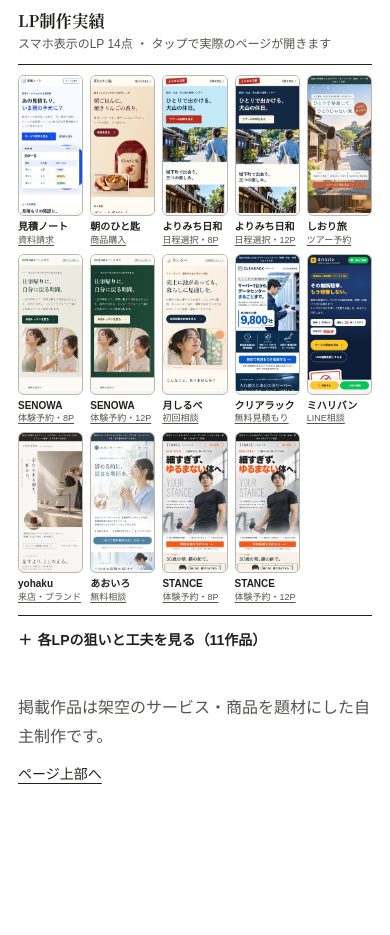
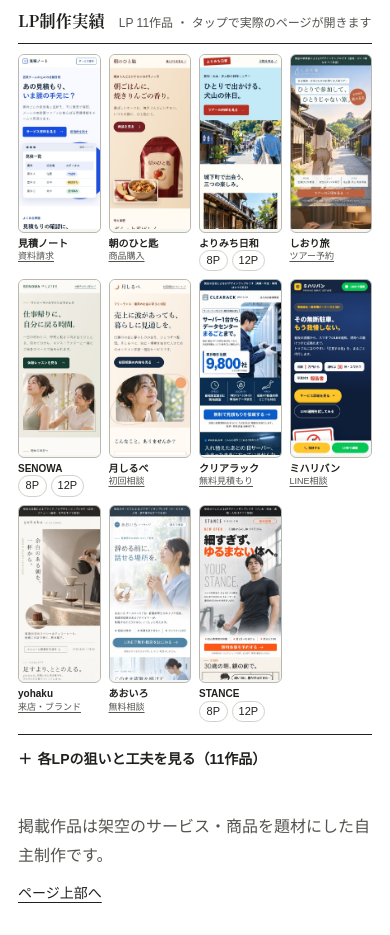
Before and after one commit to natsuki-nn/lp-portfolio, a plain HTML site: page index.html in a window 390 px wide. Before the commit the page ends 844 px from the top, so only its background shows below. Drawn offline with Linux system fonts and the light colour scheme.

Commit message:
Merge 8P/12P gallery cards into one card per work
Works with two versions (yorimichi, SENOWA, STANCE) now show one phone
view with 8P/12P links, so the gallery has 11 cards and returns to a
6-column PC / 4-column phone grid.

Co-Authored-By: Claude Opus 5.5 <noreply@anthropic.com>

```diff
--- a/index.html
+++ b/index.html
@@ -11,24 +11,21 @@
 <body>
   <header class="wrap masthead">
     <h1 class="wordmark"><a href="#top">LP制作実績</a></h1>
-    <p class="lead">スマホ表示のLP 14点<span aria-hidden="true"> ・ </span>タップで実際のページが開きます</p>
+    <p class="lead">LP 11作品<span aria-hidden="true"> ・ </span>タップで実際のページが開きます</p>
   </header>
   <main id="top" class="wrap">
     <ul class="gallery" aria-label="LP制作実績（スマホ表示）">
       <li><a class="phone" href="works/mitsumori/site/index.html"><img src="works/mitsumori/images/preview.jpg" alt="見積ノートのスマホ版" width="390" height="844"></a><p><b>見積ノート</b><a href="#mitsumori" class="more">資料請求</a></p></li>
       <li><a class="phone" href="works/granola/site/index.html"><img src="works/granola/images/preview.jpg" alt="朝のひと匙のスマホ版" width="390" height="844"></a><p><b>朝のひと匙</b><a href="#granola" class="more">商品購入</a></p></li>
-      <li><a class="phone" href="works/yorimichi/site/index.html"><img src="works/yorimichi/images/preview.jpg" alt="よりみち日和（8パート版）のスマホ版" width="390" height="844"></a><p><b>よりみち日和</b><a href="#yorimichi" class="more">日程選択・8P</a></p></li>
-      <li><a class="phone" href="works/yorimichi-detail/site/index.html"><img src="works/yorimichi-detail/images/preview.jpg" alt="よりみち日和（12パート版）のスマホ版" width="390" height="844"></a><p><b>よりみち日和</b><a href="#yorimichi" class="more">日程選択・12P</a></p></li>
+      <li><a class="phone" href="works/yorimichi/site/index.html"><img src="works/yorimichi/images/preview.jpg" alt="よりみち日和のスマホ版" width="390" height="844"></a><p><b>よりみち日和</b><span class="ver" aria-label="よりみち日和の版を選ぶ"><a href="works/yorimichi/site/index.html">8P</a><a href="works/yorimichi-detail/site/index.html">12P</a></span></p></li>
       <li><a class="phone" href="works/shioritabi/site/index.html"><img src="works/shioritabi/images/preview.jpg" alt="しおり旅のスマホ版" width="390" height="844"></a><p><b>しおり旅</b><a href="#shioritabi" class="more">ツアー予約</a></p></li>
-      <li><a class="phone" href="works/senowa/site/index.html"><img src="works/senowa/images/preview.jpg" alt="SENOWA PILATES（8パート版）のスマホ版" width="390" height="844"></a><p><b>SENOWA</b><a href="#senowa" class="more">体験予約・8P</a></p></li>
-      <li><a class="phone" href="works/senowa-detail/site/index.html"><img src="works/senowa-detail/images/preview.jpg" alt="SENOWA PILATES（12パート版）のスマホ版" width="390" height="844"></a><p><b>SENOWA</b><a href="#senowa" class="more">体験予約・12P</a></p></li>
+      <li><a class="phone" href="works/senowa/site/index.html"><img src="works/senowa/images/preview.jpg" alt="SENOWA PILATESのスマホ版" width="390" height="844"></a><p><b>SENOWA</b><span class="ver" aria-label="SENOWA PILATESの版を選ぶ"><a href="works/senowa/site/index.html">8P</a><a href="works/senowa-detail/site/index.html">12P</a></span></p></li>
       <li><a class="phone" href="works/tsukishirube/site/index.html"><img src="works/tsukishirube/images/preview.jpg" alt="月しるべのスマホ版" width="390" height="844"></a><p><b>月しるべ</b><a href="#tsukishirube" class="more">初回相談</a></p></li>
       <li><a class="phone" href="works/clearack/site/index.html"><img src="works/clearack/images/preview.jpg" alt="クリアラックのスマホ版" width="390" height="844"></a><p><b>クリアラック</b><a href="#clearack" class="more">無料見積もり</a></p></li>
       <li><a class="phone" href="works/mihariban/site/index.html"><img src="works/mihariban/images/preview.jpg" alt="ミハリバンのスマホ版" width="390" height="844"></a><p><b>ミハリバン</b><a href="#mihariban" class="more">LINE相談</a></p></li>
       <li><a class="phone" href="works/yohaku/site/index.html"><img src="works/yohaku/images/preview.jpg" alt="yohaku coffee &amp; bake のスマホ版" width="390" height="844"></a><p><b>yohaku</b><a href="#yohaku" class="more">来店・ブランド</a></p></li>
       <li><a class="phone" href="works/aoiro/site/index.html"><img src="works/aoiro/images/preview.jpg" alt="あおいろ ナースキャリアのスマホ版" width="390" height="844"></a><p><b>あおいろ</b><a href="#aoiro" class="more">無料相談</a></p></li>
-      <li><a class="phone" href="works/stance/site/index.html"><img src="works/stance/images/preview.jpg" alt="STANCE（8パート版）のスマホ版" width="390" height="844"></a><p><b>STANCE</b><a href="#stance" class="more">体験予約・8P</a></p></li>
-      <li><a class="phone" href="works/stance-detail/site/index.html"><img src="works/stance-detail/images/preview.jpg" alt="STANCE（12パート版）のスマホ版" width="390" height="844"></a><p><b>STANCE</b><a href="#stance" class="more">体験予約・12P</a></p></li>
+      <li><a class="phone" href="works/stance/site/index.html"><img src="works/stance/images/preview.jpg" alt="STANCEのスマホ版" width="390" height="844"></a><p><b>STANCE</b><span class="ver" aria-label="STANCEの版を選ぶ"><a href="works/stance/site/index.html">8P</a><a href="works/stance-detail/site/index.html">12P</a></span></p></li>
     </ul>
     <details class="details" id="details">
       <summary>各LPの狙いと工夫を見る（11作品）</summary>
--- a/style.css
+++ b/style.css
@@ -22,10 +22,10 @@ h2 { font-family: var(--serif); font-weight: 700; line-height: 1.25; }
 
 /* スクロールせずに全作品が見えるスマホ表示の一覧 */
 .gallery {
-  --pw: min(calc((100% - 6 * 14px) / 7), calc((100vh - 200px) / 2 * .462));
-  --pw: min(calc((100% - 6 * 14px) / 7), calc((100svh - 200px) / 2 * .462));
+  --pw: min(calc((100% - 5 * 16px) / 6), calc((100vh - 200px) / 2 * .462));
+  --pw: min(calc((100% - 5 * 16px) / 6), calc((100svh - 200px) / 2 * .462));
   list-style: none; margin: 0; padding: 14px 0 12px;
-  display: grid; grid-template-columns: repeat(7, var(--pw)); justify-content: center; gap: 10px 14px;
+  display: grid; grid-template-columns: repeat(6, var(--pw)); justify-content: center; gap: 10px 16px;
 }
 .gallery li { min-width: 0; }
 .phone { display: block; aspect-ratio: 390 / 844; overflow: hidden; border: 1px solid #b8b8b1; border-radius: 8px; background: #f5f5f2; transition: transform .2s ease, box-shadow .2s ease; }
@@ -34,6 +34,10 @@ h2 { font-family: var(--serif); font-weight: 700; line-height: 1.25; }
 .gallery p { display: flex; justify-content: space-between; align-items: baseline; gap: 6px; margin-top: 4px; font-size: 12px; line-height: 1.4; }
 .gallery b { font-weight: 700; white-space: nowrap; overflow: hidden; text-overflow: ellipsis; min-width: 0; }
 .gallery .more { color: var(--muted); font-size: 11px; white-space: nowrap; }
+/* 8P・12P の2つの版がある作品は、カードを1枚にして版を選べるようにする */
+.gallery .ver { display: inline-flex; gap: 4px; flex: none; }
+.gallery .ver a { display: inline-block; min-width: 2.6em; padding: 2px 6px; border: 1px solid var(--line); border-radius: 999px; text-align: center; font-size: 11px; line-height: 1.4; text-decoration: none; color: var(--ink); background: #fff; }
+.gallery .ver a:hover { background: var(--ink); color: #fff; border-color: var(--ink); }
 
 .details { border-top: 1px solid var(--ink); }
 .details > summary { cursor: pointer; padding-block: 12px; font-size: 14px; font-weight: 700; list-style: none; }
@@ -72,9 +76,9 @@ h2 { overflow-wrap: anywhere; font-size: clamp(26px, 3.6vw, 45px); letter-spacin
   .visual, .work-copy { grid-column: auto; grid-row: auto; }
   .work-copy { order: -1; }
   .gallery {
-    --pw: min(calc((100% - 4 * 7px) / 5), calc((100vh - 240px) / 3 * .462));
-    --pw: min(calc((100% - 4 * 7px) / 5), calc((100svh - 240px) / 3 * .462));
-    grid-template-columns: repeat(5, var(--pw)); gap: 8px 7px; padding-top: 10px;
+    --pw: min(calc((100% - 3 * 8px) / 4), calc((100vh - 240px) / 3 * .462));
+    --pw: min(calc((100% - 3 * 8px) / 4), calc((100svh - 240px) / 3 * .462));
+    grid-template-columns: repeat(4, var(--pw)); gap: 8px; padding-top: 10px;
   }
   .phone { border-radius: 6px; }
   .gallery p { display: block; font-size: 10px; line-height: 1.35; }
```
